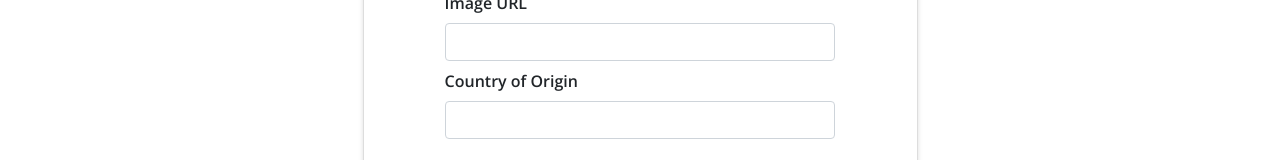
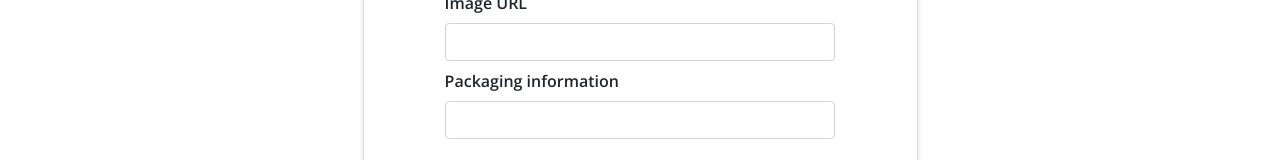
Before and after one commit to phamleyennhi/eGrocery, a React (Create React App) app in the folder egrocery/: page /edit-product/1 in a window 1280 px wide. Shown: the part 486-646 px from the top of the page. Built offline with nearby package versions, Linux system fonts and the light colour scheme; no server answers.

Commit message:
little fix

```diff
--- a/egrocery/src/components/AddProduct.js
+++ b/egrocery/src/components/AddProduct.js
@@ -109,7 +109,7 @@ class AddProduct extends Component {
                   </div>
 
                   <div className="field mb-2">
-                    <label className="label"><b>Country of Origin </b></label>
+                    <label className="label"><b>Packaging information </b></label>
                     <input
                       className="form-control"
                       type="text"
--- a/egrocery/src/components/EditProduct.js
+++ b/egrocery/src/components/EditProduct.js
@@ -155,7 +155,7 @@ class EditProduct extends Component {
                     />
                   </div>
                   <div className="field mb-5">
-                    <label className="label"><b>Country of Origin</b></label>
+                    <label className="label"><b>Packaging information</b></label>
                     <input
                       className="form-control"
                       type="text"
```
